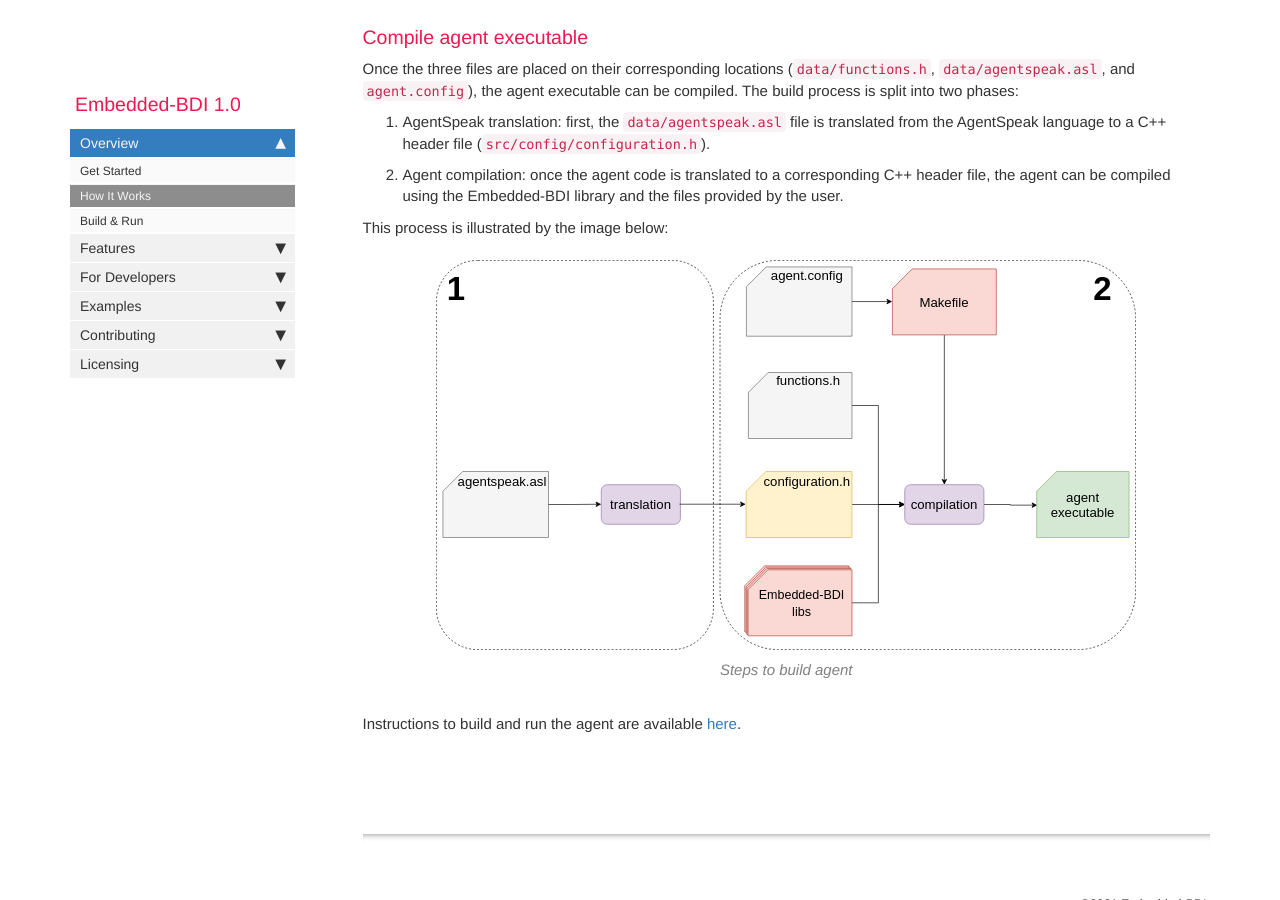
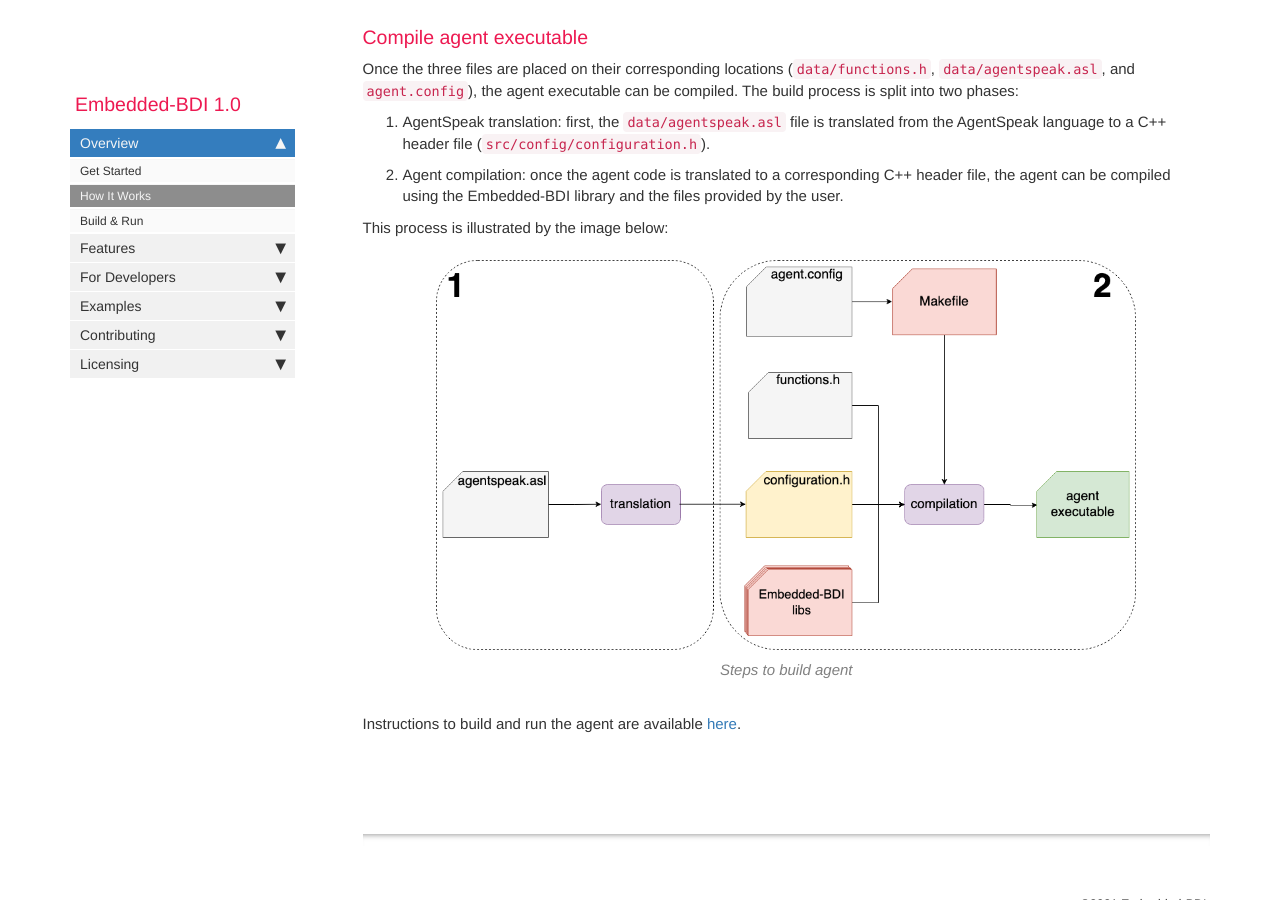
Before and after one commit to Embedded-BDI/embedded-bdi.github.io, a Jekyll site: the page built from pages/mydoc/how_it_works.md, in a window 1280 px wide and 900 px high, scrolled down 1176 px. Built offline with Jekyll 4.4.1, drawn with Linux system fonts in a browser that asks for light colours; comment, search, counter and statistics services are not loaded.

Commit message:
Replace svg file by png

```diff
--- a/pages/mydoc/how_it_works.md
+++ b/pages/mydoc/how_it_works.md
@@ -91,6 +91,6 @@ Once the three files are placed on their corresponding locations (`data/function
 
 This process is illustrated by the image below:
 
-<center>{% include image.html file="compilation.svg" caption="Steps to build agent" %}</center>
+<center>{% include image.html file="compilation.png" caption="Steps to build agent" %}</center>
 
 Instructions to build and run the agent are available [here](./build_run.html).
```
Also changed, not shown: images/compilation.png (added), images/compilation.svg (deleted), images/workflowarrow.png (deleted).
